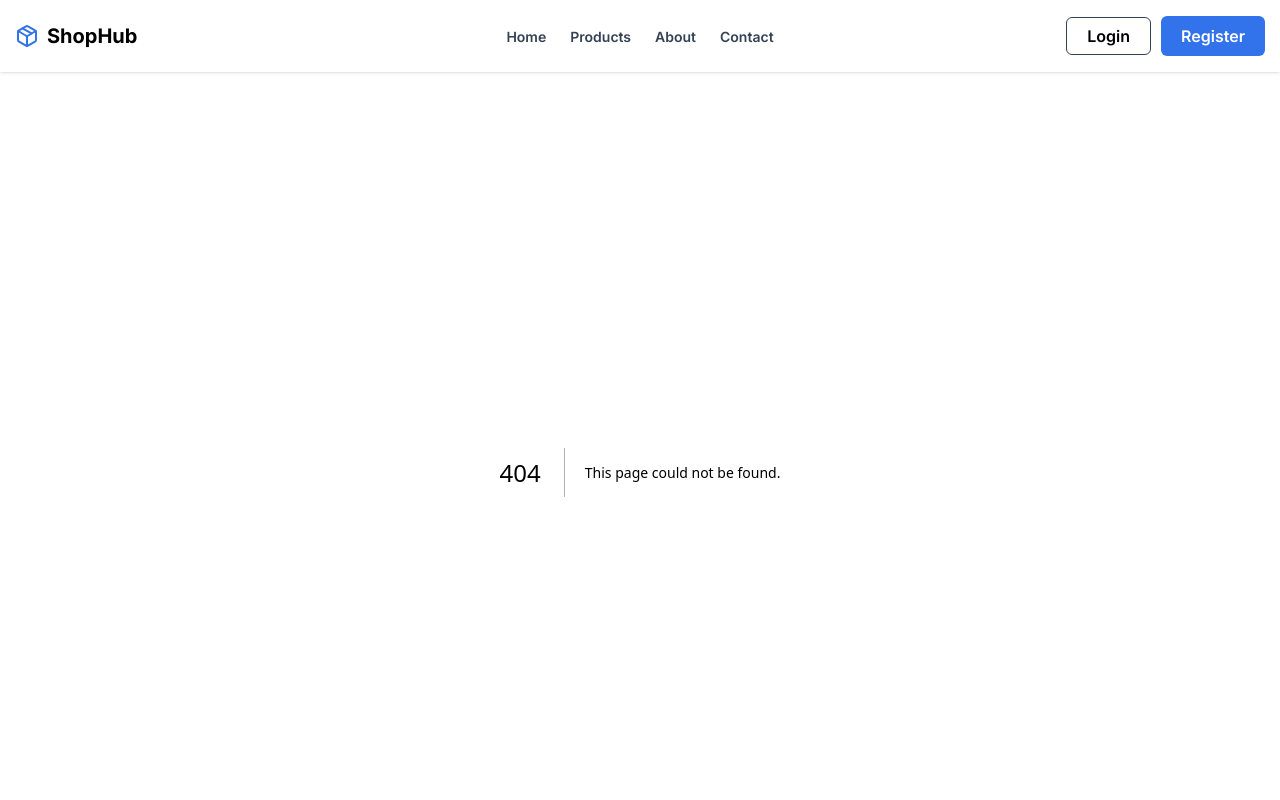
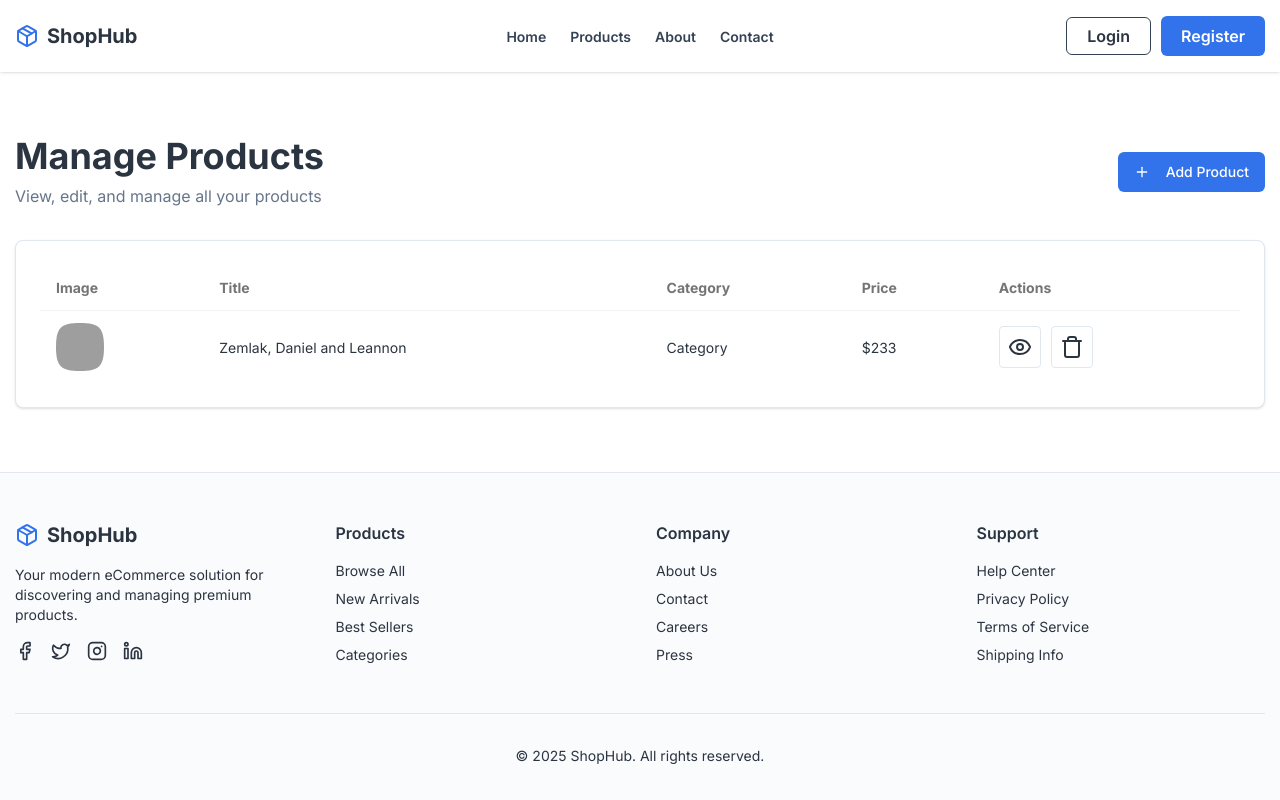
Before and after one commit to rakeebhasan09/ShopHubClient, a Next.js app: page /manage-products in a window 1280 px wide. Before the commit this address had no page. Shown: the top 800 px of the page. Built offline with nearby package versions, Linux system fonts and the light colour scheme; grey boxes are pictures that could not be loaded.

Commit message:
Complete login, registration and product details page UI design.

```diff
--- a/src/app/add-product/page.jsx
+++ b/src/app/add-product/page.jsx
@@ -1,6 +1,10 @@
+import Link from "next/link";
 import React from "react";
 
 const AddProduct = () => {
+	const cancleHandler = () => {
+		window.location.href = "/manage-products";
+	};
 	return (
 		<section className="py-16 inter">
 			<div className="container">
@@ -116,12 +120,13 @@ const AddProduct = () => {
 								</button>
 
 								{/* Cancle Button */}
-								<button
+								<Link
+									href="/manage-products"
 									className="inline-flex items-center justify-center gap-2 whitespace-nowrap rounded-md text-sm font-medium border border-border bg-background hover:bg-accent hover:text-background transition-colors duration-200 h-10 px-4 py-2"
 									type="button"
 								>
 									Cancel
-								</button>
+								</Link>
 							</div>
 						</form>
 					</div>
--- /dev/null
+++ b/src/app/manage-products/page.jsx
@@ -0,0 +1,89 @@
+import { Eye, Plus, Trash } from "lucide-react";
+import Image from "next/image";
+import Link from "next/link";
+import React from "react";
+
+const ManageProducts = () => {
+	return (
+		<section className="py-16 inter">
+			<div className="container">
+				{/* Page Title */}
+				<div className="mb-8 flex flex-col md:flex-row justify-between items-start md:items-center gap-4">
+					<div>
+						<h1 className="text-3xl md:text-4xl font-bold mb-2">
+							Manage Products
+						</h1>
+						<p className="text-muted">
+							View, edit, and manage all your products
+						</p>
+					</div>
+					<Link
+						className="inline-flex items-center justify-center gap-2 whitespace-nowrap rounded-md text-sm font-medium transition-colors bg-primary text-background hover:bg-primary/90 h-10 px-4 py-2"
+						href="/add-product"
+					>
+						<Plus className="mr-2 h-4 w-4" />
+						Add Product
+					</Link>
+				</div>
+
+				{/* Products Table */}
+				<div className="rounded-lg border border-border bg-background text-foreground shadow-sm">
+					<div className="p-6 pt-6">
+						<div className="overflow-x-auto">
+							<table className="table">
+								{/* head */}
+								<thead>
+									<tr>
+										<th>Image</th>
+										<th>Title</th>
+										<th>Category</th>
+										<th>Price</th>
+										<th>Actions</th>
+									</tr>
+								</thead>
+								<tbody>
+									{/* row 1 */}
+									<tr>
+										<td>
+											<div className="flex items-center gap-3">
+												<div className="avatar">
+													<div className="mask mask-squircle h-12 w-12">
+														<Image
+															width={100}
+															height={100}
+															src="https://img.daisyui.com/images/profile/demo/2@94.webp"
+															alt="Avatar Tailwind CSS Component"
+														/>
+													</div>
+												</div>
+											</div>
+										</td>
+										<td className="whitespace-nowrap">
+											Zemlak, Daniel and Leannon
+										</td>
+										<td className="whitespace-nowrap">
+											Category
+										</td>
+										<td className="whitespace-nowrap">
+											$233
+										</td>
+										<th>
+											<button className="py-2 px-2 border border-border rounded">
+												<Eye />
+											</button>
+											<button className="py-2 ml-2.5 px-2 border border-border rounded">
+												<Trash />
+											</button>
+										</th>
+									</tr>
+								</tbody>
+							</table>
+						</div>
+					</div>
+				</div>
+			</div>
+		</section>
+	);
+};
+
+export default ManageProducts;
--- /dev/null
+++ b/src/app/products/[productId]/page.jsx
@@ -0,0 +1,96 @@
+import { ArrowLeft, ShoppingCart } from "lucide-react";
+import Image from "next/image";
+import Link from "next/link";
+import React from "react";
+
+const SingleProduct = async ({ params }) => {
+	const { productId } = await params;
+	return (
+		<section className="py-16 inter">
+			<div className="container">
+				{/* Back Button */}
+				<div className="mb-6">
+					<Link
+						className="inline-flex items-center justify-center gap-2 whitespace-nowrap rounded-md text-sm font-medium transition-colors bg-primary hover:bg-primary/80 text-background h-10 px-4 py-2"
+						href="/products"
+					>
+						<ArrowLeft />
+						Back to Products
+					</Link>
+				</div>
+				single product here {productId}
+				<div className="grid grid-cols-1 lg:grid-cols-2 gap-12 mb-12">
+					{/* Image */}
+					<div>
+						<Image
+							width={100}
+							height={100}
+							className="w-full rounded-lg"
+							src="https://images.unsplash.com/photo-1523275335684-37898b6baf30?w=1200&q=80"
+							alt=""
+						/>
+					</div>
+					{/* Description */}
+					<div>
+						{/* Category */}
+						<div className="inline-flex items-center rounded-full border px-2.5 py-0.5 text-xs font-semibold transition-colors  border-transparent bg-primary text-background hover:bg-primary/80 mb-3">
+							Electronics
+						</div>
+						{/* Product Title */}
+						<h1 className="text-3xl md:text-4xl font-bold mb-4">
+							Premium Wireless Watch
+						</h1>
+						{/* Price */}
+						<p className="text-4xl font-bold text-primary mb-6">
+							$299
+						</p>
+						{/* Divider */}
+						<div className="divider"></div>
+						{/* Some Information */}
+						<div className="space-y-4">
+							<div className="flex items-center justify-between text-sm">
+								<span className="text-muted-foreground">
+									SKU:
+								</span>
+								<span className="font-medium">WW-PRO-001</span>
+							</div>
+							<div className="flex items-center justify-between text-sm">
+								<span className="text-muted-foreground">
+									Brand:
+								</span>
+								<span className="font-medium">
+									ShopHub Elite
+								</span>
+							</div>
+							<div className="flex items-center justify-between text-sm">
+								<span className="text-muted-foreground">
+									Availability:
+								</span>
+								<div className="inline-flex items-center rounded-full border px-2.5 py-0.5 text-xs font-semibold transition-colors border-transparent bg-primary text-background hover:bg-primary/80">
+									In Stock
+								</div>
+							</div>
+						</div>
+						{/* Divider */}
+						<div className="divider"></div>
+						{/* Buttons */}
+						<div className="space-y-3">
+							{/* Add to Cart */}
+							<button className="inline-flex items-center justify-center gap-2 whitespace-nowrap text-sm font-medium transition-colors bg-primary text-background hover:bg-primary/90 h-11 rounded-md px-8 w-full">
+								<ShoppingCart className="mr-2 h-5 w-5" />
+								Add to Cart
+							</button>
+
+							{/* Buy Now */}
+							<button className="inline-flex items-center justify-center gap-2 whitespace-nowrap text-sm font-medium transition-colors duration-200 border border-border bg-background hover:bg-primary hover:text-background h-11 rounded-md px-8 w-full">
+								Buy Now
+							</button>
+						</div>
+					</div>
+				</div>
+			</div>
+		</section>
+	);
+};
+
+export default SingleProduct;
--- a/src/component/Navbar/Navbar.jsx
+++ b/src/component/Navbar/Navbar.jsx
@@ -9,7 +9,9 @@ const Navbar = () => {
 				<NavLink href="/">Home</NavLink>
 			</li>
 			<li>
-				<NavLink href="/products">Products</NavLink>
+				<NavLink href="/products" exact>
+					Products
+				</NavLink>
 			</li>
 			<li>
 				<NavLink href="/about">About</NavLink>
```
